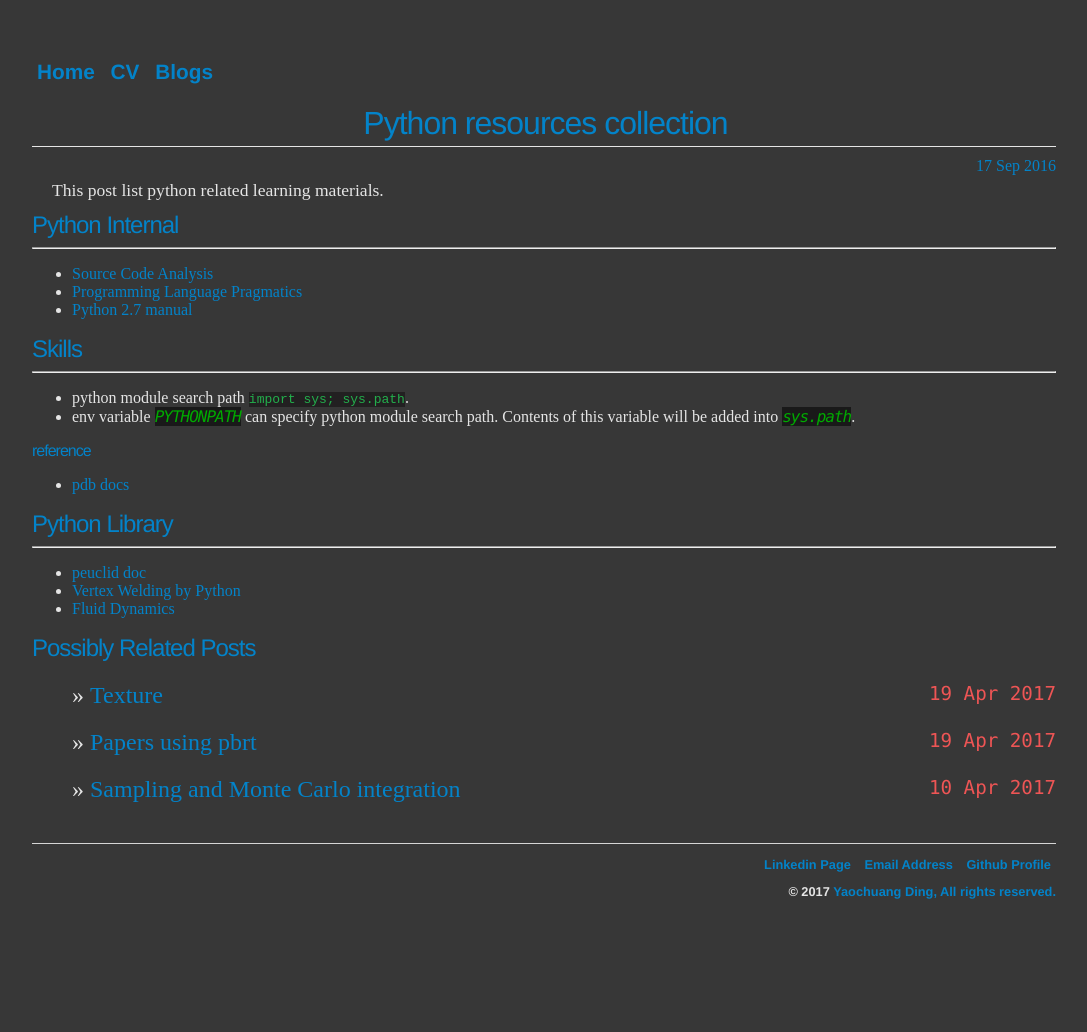
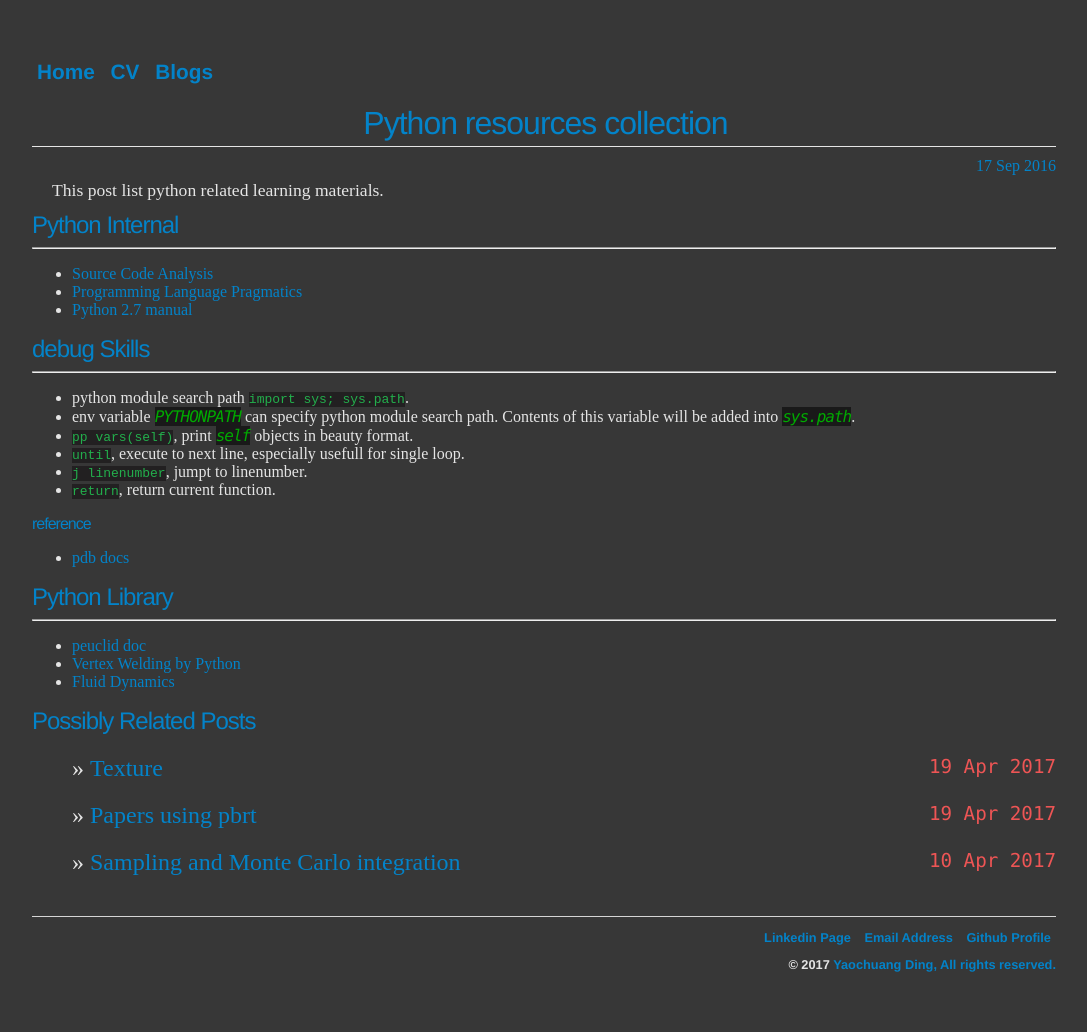
Before and after one commit to ychding11/ychding11.github.io, a Jekyll site: the page built from _posts/2016-09-17-Python-Resources.md, in a window 1280 px wide. Shown: the whole page, without its empty margins (96-1183 px from the left). Built offline with Jekyll 4.4.1, drawn with Linux system fonts in a browser that asks for light colours; before the commit the page ends 959 px from its top, so only the background shows below that.

Commit message:
add pdb related infomation.

```diff
--- a/_posts/2016-09-17-Python-Resources.md
+++ b/_posts/2016-09-17-Python-Resources.md
@@ -13,10 +13,14 @@ This post list python related learning materials.
 - [Programming Language Pragmatics](http://www.cs.rochester.edu/~scott/pragmatics/)
 - [Python 2.7 manual](http://docs.pythontab.com/python/python2.7/modules.html)
 
-## Skills
+## debug Skills
 ---
 - python module search path `import sys; sys.path`.
 - env variable *PYTHONPATH* can  specify python module search path. Contents of this variable will be added into *sys.path*.
+- `pp vars(self)`, print *self* objects in beauty format.
+- `until`, execute to next line, especially usefull for single loop.
+- `j linenumber`, jumpt to linenumber.
+- `return`, return current function.
 
 
 ### reference
```
